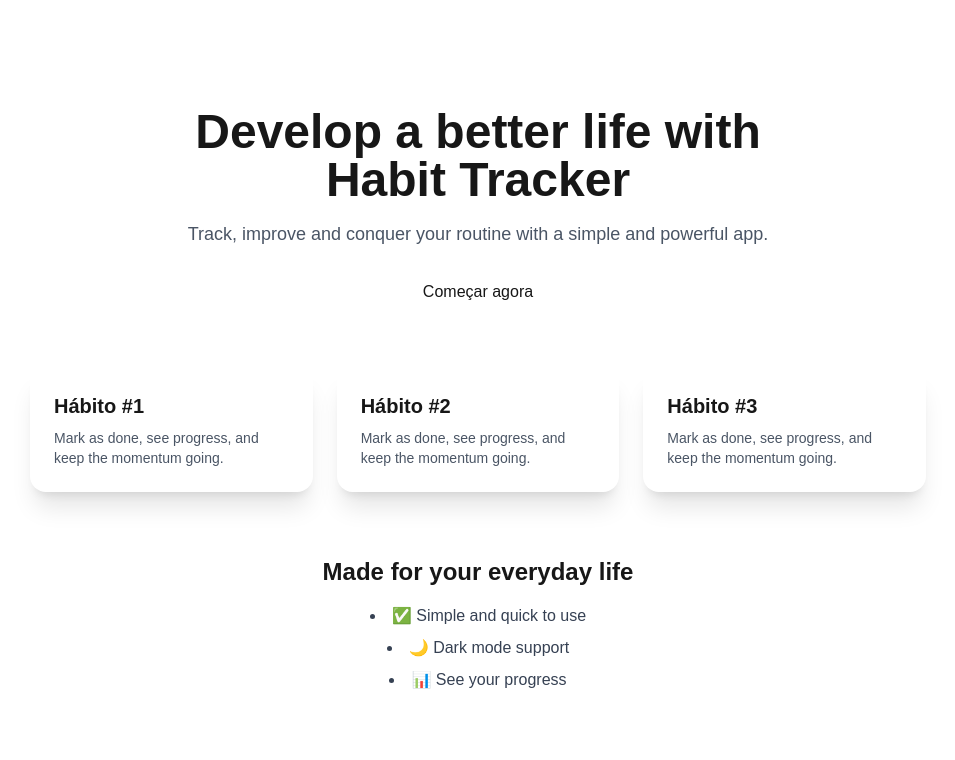
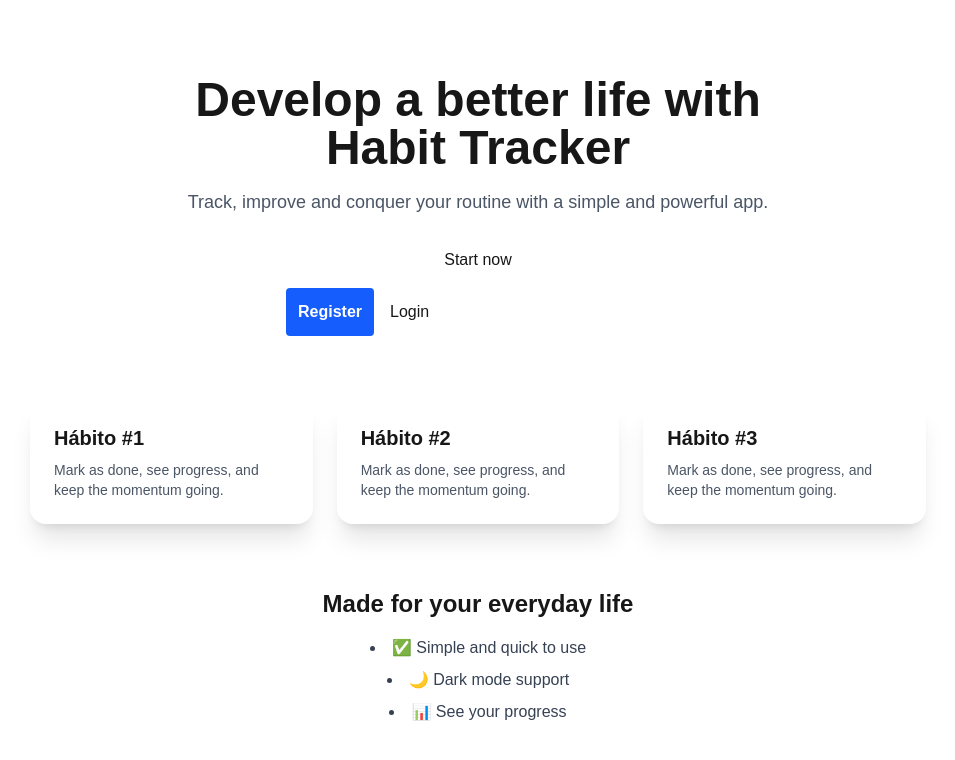
Before and after one commit to Diogojlq/habit-tracker, a Next.js app in the folder frontend/: page / in a window 1280 px wide. Shown: the top 760 px of the page, without its empty margins (162-1117 px from the left). Built offline with nearby package versions, Linux system fonts and the light colour scheme.

Commit message:
feat(frontend): add auth buttons to homepage

```diff
--- a/frontend/app/page.tsx
+++ b/frontend/app/page.tsx
@@ -1,3 +1,5 @@
+import AuthButtons from "./components/AuthButtons";
+
 export default function Home() {
   return (
     <main className="flex flex-col items-center justify-center px-6 py-12 space-y-16 min-h-screen bg-base-200 text-base-content">
@@ -10,7 +12,8 @@ export default function Home() {
         <p className="text-gray-600 dark:text-gray-300 text-lg">
           Track, improve and conquer your routine with a simple and powerful app.
         </p>
-        <button className="btn btn-primary btn-lg mt-4">Começar agora</button>
+        <button className="btn btn-primary btn-lg mt-4">Start now</button>
+        <AuthButtons />
       </section>
 
       {/* Preview visual */}
```
